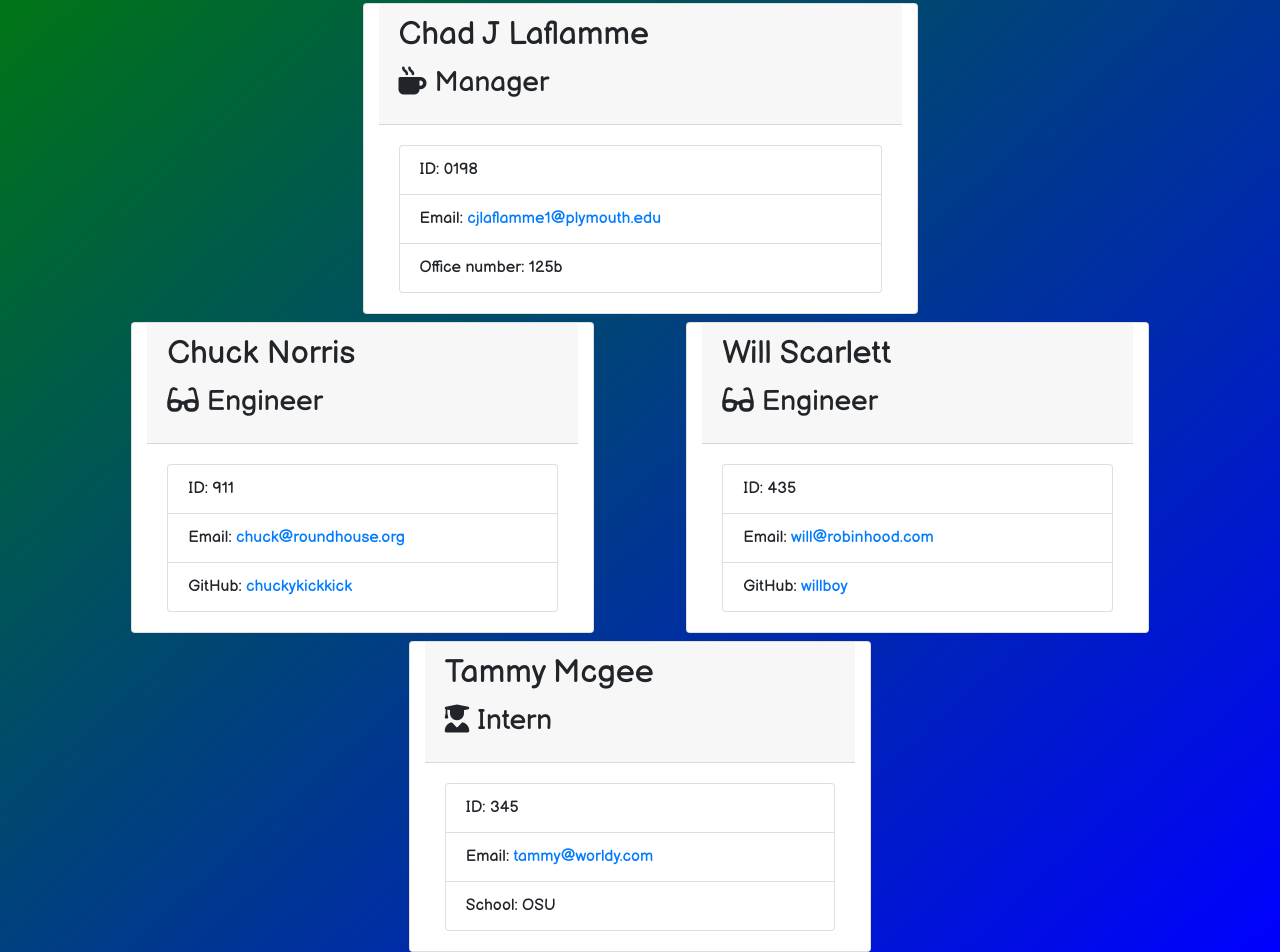
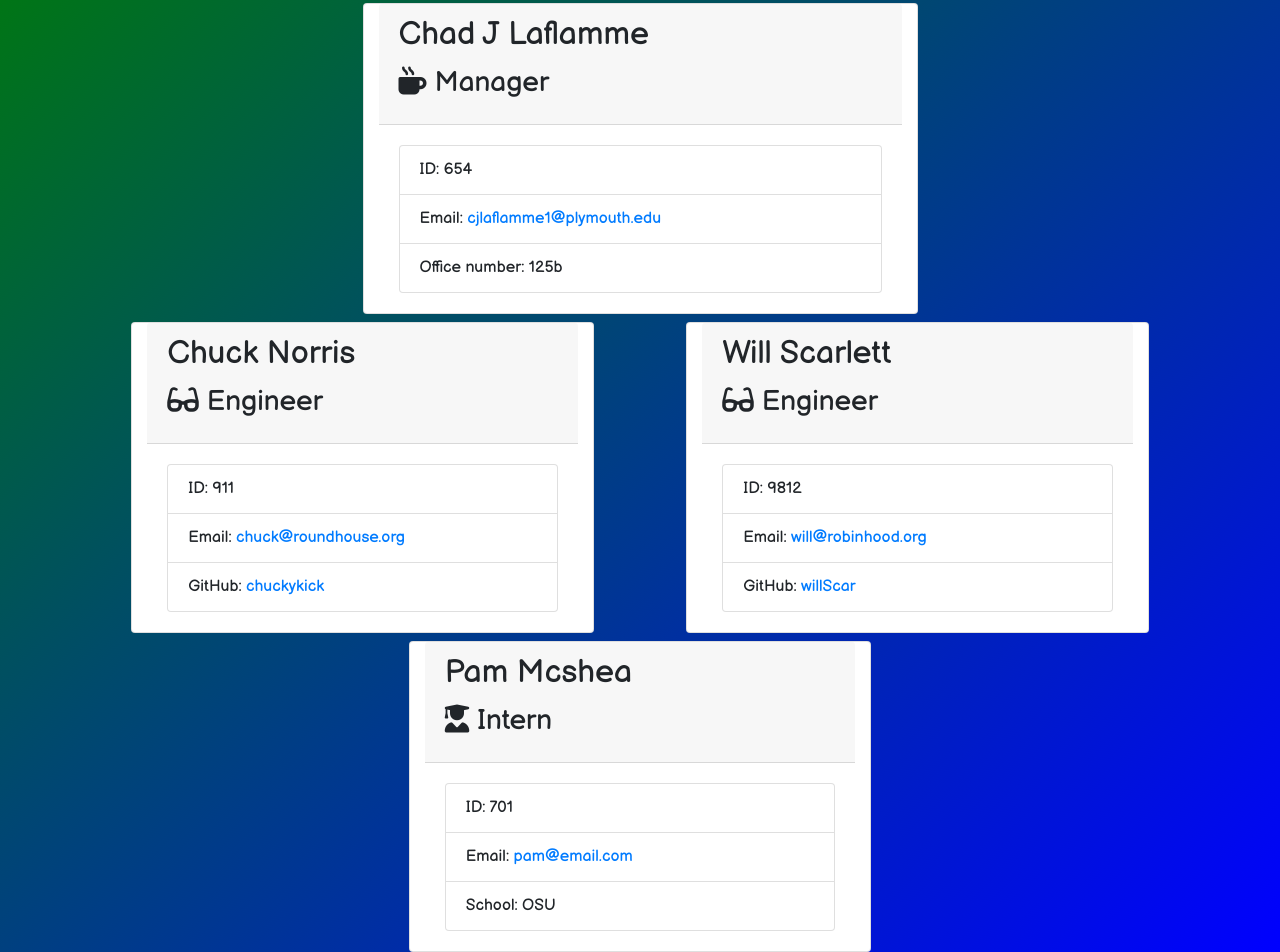
Before and after one commit to cjlaflamme1/BuildTeamProfiles, a website: page output/team.html in a window 1280 px wide. Shown: the part 197-1149 px from the top of the page. Drawn offline with nearby package versions, Linux system fonts and the light colour scheme.

Commit message:
uploaded screen shots

```diff
--- a/output/team.html
+++ b/output/team.html
@@ -31,7 +31,7 @@
     </div>
     <div class="card-body">
         <ul class="list-group">
-            <li class="list-group-item">ID: 0198</li>
+            <li class="list-group-item">ID: 654</li>
             <li class="list-group-item">Email: <a href="mailto:cjlaflamme1@plymouth.edu">cjlaflamme1@plymouth.edu</a></li>
             <li class="list-group-item">Office number: 125b</li>
         </ul>
@@ -47,7 +47,7 @@
         <ul class="list-group">
             <li class="list-group-item">ID: 911</li>
             <li class="list-group-item">Email: <a href="mailto:chuck@roundhouse.org">chuck@roundhouse.org</a></li>
-            <li class="list-group-item">GitHub: <a href="https://github.com/chuckykickkick" target="_blank" rel="noopener noreferrer">chuckykickkick</a></li>
+            <li class="list-group-item">GitHub: <a href="https://github.com/chuckykick" target="_blank" rel="noopener noreferrer">chuckykick</a></li>
         </ul>
     </div>
 </div>
@@ -58,21 +58,21 @@
     </div>
     <div class="card-body">
         <ul class="list-group">
-            <li class="list-group-item">ID: 435</li>
-            <li class="list-group-item">Email: <a href="mailto:will@robinhood.com">will@robinhood.com</a></li>
-            <li class="list-group-item">GitHub: <a href="https://github.com/willboy" target="_blank" rel="noopener noreferrer">willboy</a></li>
+            <li class="list-group-item">ID: 9812</li>
+            <li class="list-group-item">Email: <a href="mailto:will@robinhood.org">will@robinhood.org</a></li>
+            <li class="list-group-item">GitHub: <a href="https://github.com/willScar" target="_blank" rel="noopener noreferrer">willScar</a></li>
         </ul>
     </div>
 </div>
 <div class="card employee-card col-md-5 mt-2">
     <div class="card-header">
-        <h2 class="card-title">Tammy Mcgee</h2>
+        <h2 class="card-title">Pam Mcshea</h2>
         <h3 class="card-title"><i class="fas fa-user-graduate mr-2"></i>Intern</h3>
     </div>
     <div class="card-body">
         <ul class="list-group">
-            <li class="list-group-item">ID: 345</li>
-            <li class="list-group-item">Email: <a href="mailto:tammy@worldy.com">tammy@worldy.com</a></li>
+            <li class="list-group-item">ID: 701</li>
+            <li class="list-group-item">Email: <a href="mailto:pam@email.com">pam@email.com</a></li>
             <li class="list-group-item">School: OSU</li>
         </ul>
     </div>
```
Also changed, not shown: README.md.
